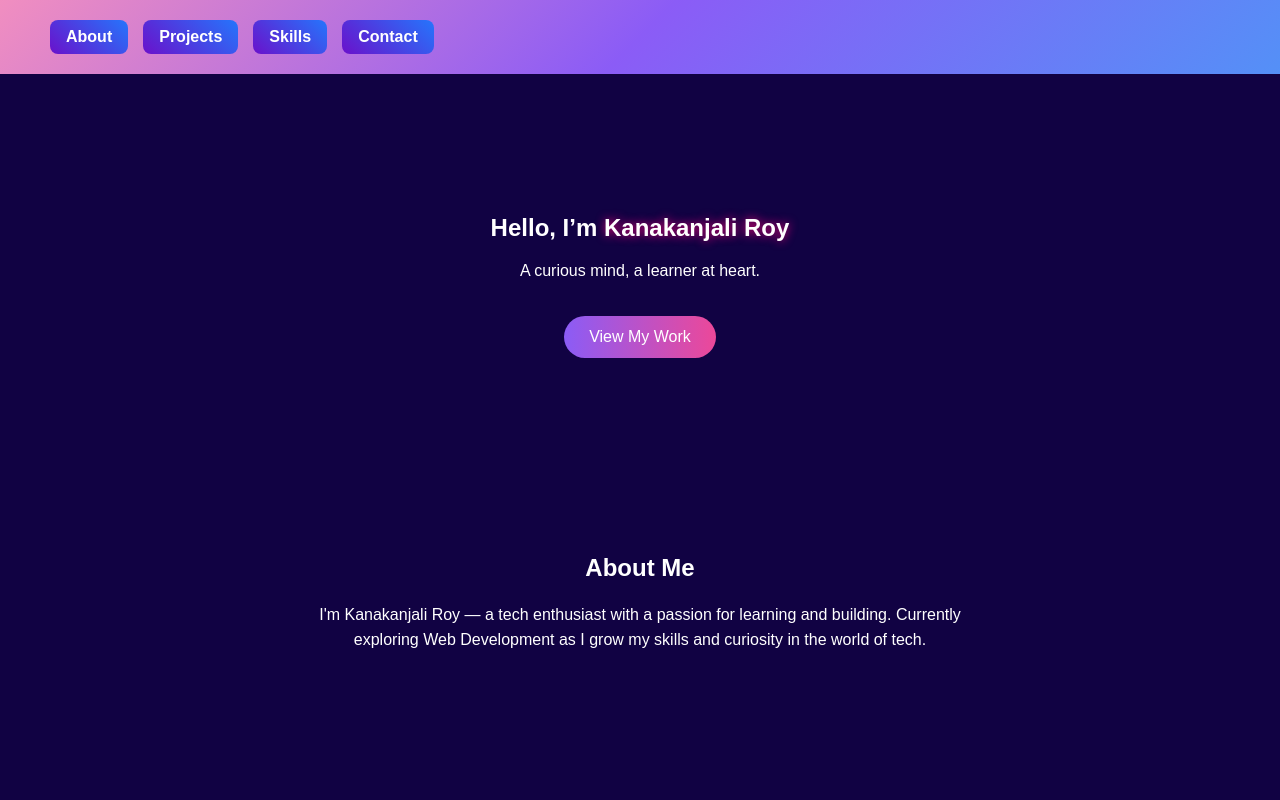
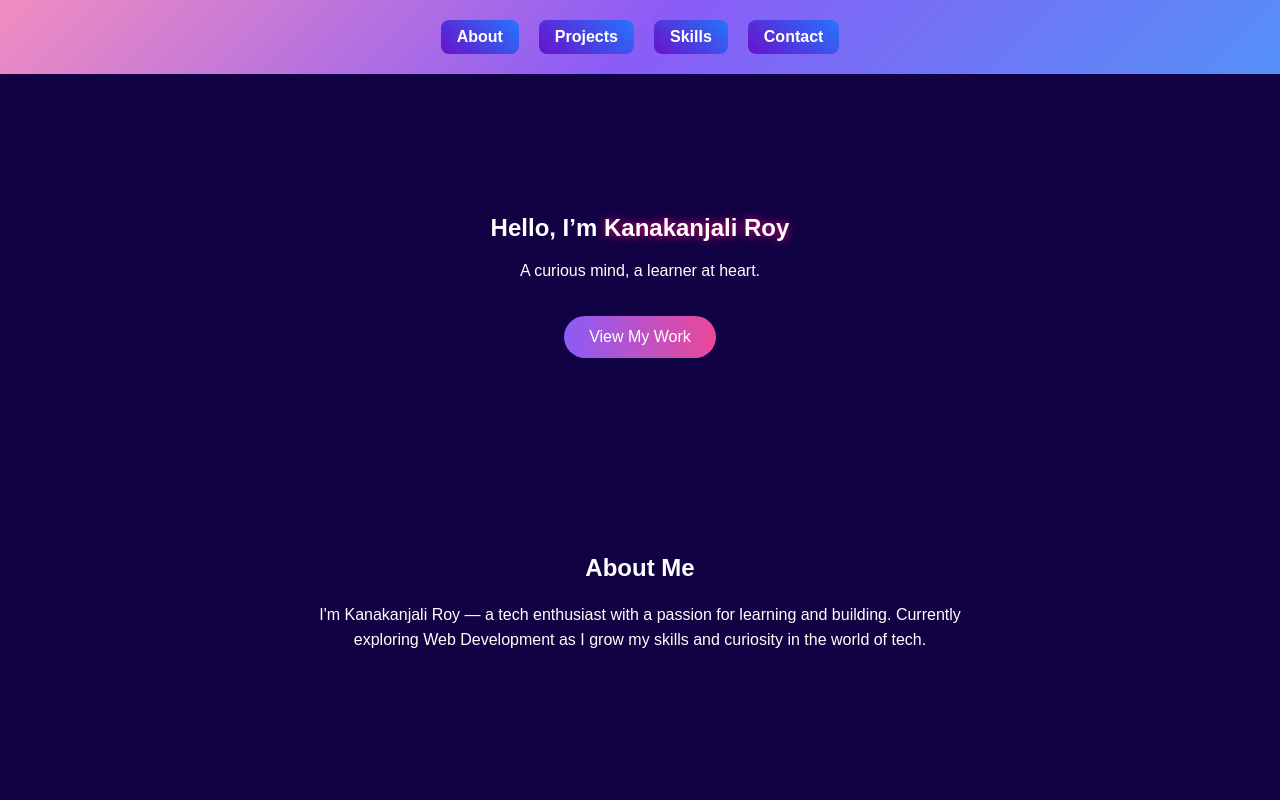
Before and after one commit to kanakanjali/Portfolio, a plain HTML site: page index.html in a window 1280 px wide. Shown: the top 800 px of the page. Drawn offline with Linux system fonts and the light colour scheme.

Commit message:
Update style.css

```diff
--- a/style.css
+++ b/style.css
@@ -7,7 +7,7 @@ body {
 
 .navbar {
   display: flex;
-  justify-content: space-between;
+  justify-content: center;
   align-items: center;
   padding: 20px 50px;
   position: sticky;
@@ -23,7 +23,7 @@ body {
 }
 .nav-links {
   display: flex;
-  gap: 15px;
+  gap: 20px;
 }
 .nav-btn {
   padding: 8px 16px;
```
